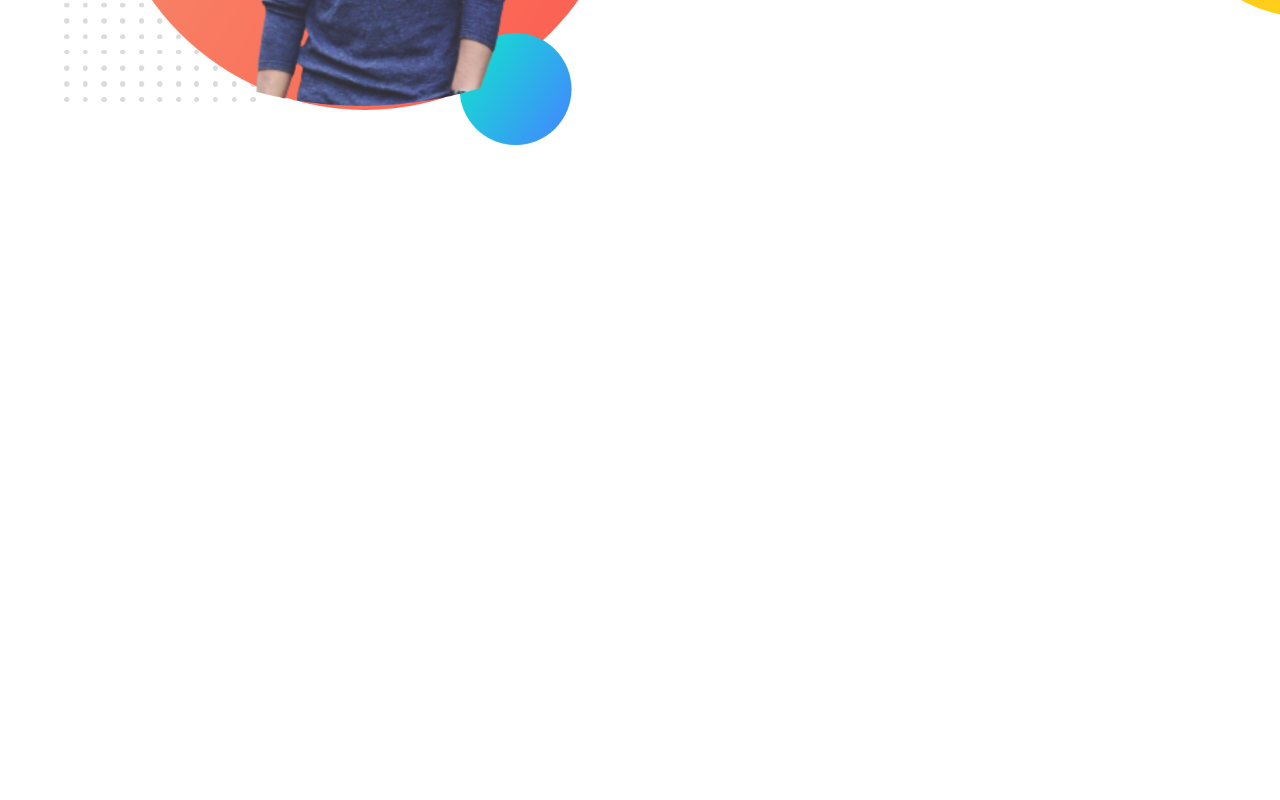
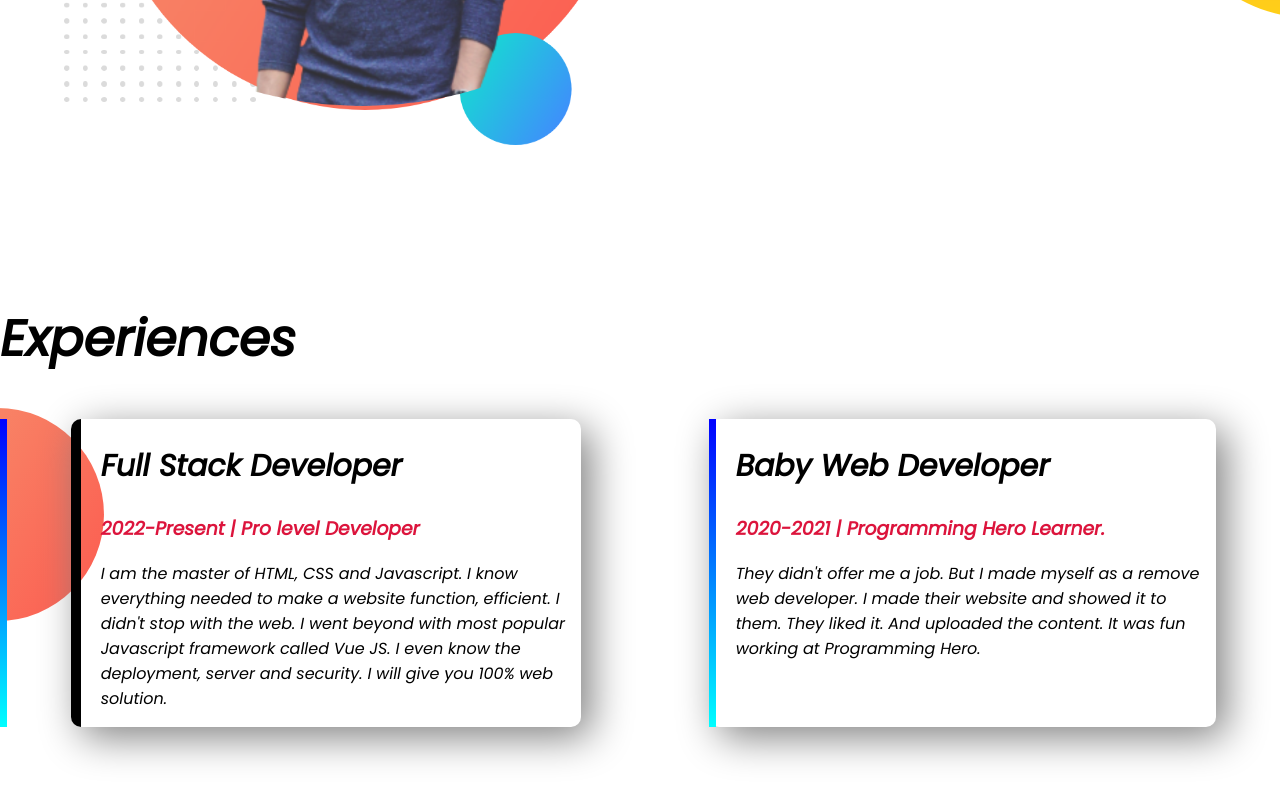
Before and after one commit to Tanvir170/developer-portfolio, a plain HTML site: page index.html in a window 1280 px wide. Shown: the part 1112-1912 px from the top of the page. Before the commit the page ends 1414 px from the top, so only its background shows below. Drawn offline with Linux system fonts and the light colour scheme.

Commit message:
footer and experience added

```diff
--- a/index.html
+++ b/index.html
@@ -13,7 +13,7 @@
 </head>
 
 <body>
-    <section class="top-banner">
+    <section class="top-banner flexible-container">
         <div class="half-width">
             <h1>Welcome To</h1>
             <h1><span class="Orange">Tanvir's</span> World!</h1>
@@ -30,7 +30,7 @@
             <img src="images/my-bg2 (2).png" alt="">
         </div>
     </section>
-    <section class="dream-big">
+    <section class="dream-big flexible-container">
         <div class="half-width">
             <img src="images/my-bg.png" alt="">
         </div>
@@ -42,6 +42,27 @@
         </div>
 
     </section>
+    <section class="experience-area">
+        <h1>Experiences</h1>
+        <div id="full-stack-experience" class="flexible-container">
+            <div class="experience-item">
+                <h2>Full Stack Developer</h2>
+                <h3 class="Orange">2022-Present | Pro level Developer</h3>
+                <p>I am the master of HTML, CSS and Javascript. I know everything needed to make a website function,
+                    efficient. I didn't stop with the web. I went beyond with most popular Javascript framework called
+                    Vue
+                    JS. I even know the deployment, server and security. I will give you 100% web solution.</p>
+            </div>
+            <div id="web-developer-experience" class="experience-item">
+                <h2>Baby Web Developer</h2>
+                <h3 class="Orange">2020-2021 | Programming Hero Learner.</h3>
+                <p>They didn't offer me a job. But I made myself as a remove web developer. I made their website and
+                    showed
+                    it to them. They liked it. And uploaded the content. It was fun working at Programming Hero.</p>
+            </div>
+        </div>
+
+    </section>
 </body>
 
 </html>
--- a/style.css
+++ b/style.css
@@ -5,10 +5,13 @@ body{
 h1{
     font-size: 50px;
 }
+h2{
+    font-size: 30px;
+}
 .Orange{
     color: crimson;
 }
-section{
+.flexible-container{
     display: flex;
     margin-bottom: 150px;
 }
@@ -37,3 +40,30 @@ section{
     background-repeat: no-repeat;
     background-position: right;
 }
+.experience-area{
+    background-image: url(images/exp-bg.png);
+    background-repeat: no-repeat;
+    background-position: left;
+}
+.experience-item{
+    width: 40%;
+    margin-right: 5%;
+    margin-left: 5%;
+    padding-left: 20px;
+    border-radius: 10px;
+    box-shadow: 10px 10px 40px gray;
+    border-left: 10px solid;
+}
+#full-stack-experience{
+    border-left: 7px solid;
+    border-image: linear-gradient(blue, cyan);
+    border-image-slice: 1;
+}
+#web-developer-experience{
+    border-left: 7px solid;
+    border-image: linear-gradient(blue, cyan);
+    border-image-slice: 1;
+}
+footer p{
+    text-align: center;
+}
```
